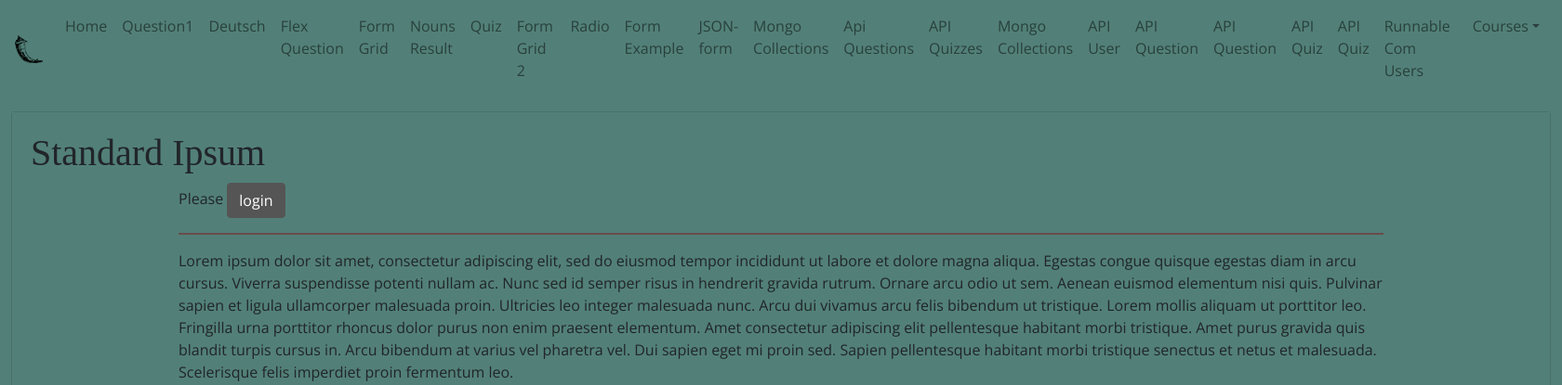
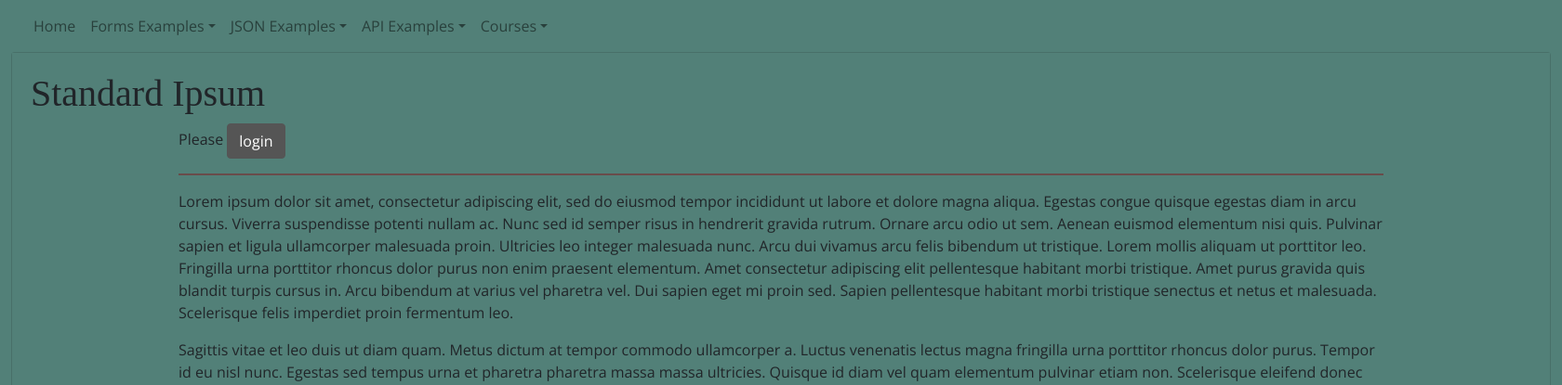
Before and after one commit to sjfke/flask-play, a Flask app: page / in a window 1680 px wide. Shown: the top 415 px of the page at 93% size. Run offline with Flask 3, Linux system fonts and the light colour scheme; some libraries are stand-ins or nearby versions; some web fonts are replaced.

Commit message:
add sub-menus

```diff
--- a/project/main.py
+++ b/project/main.py
@@ -467,7 +467,7 @@ def get_mongodb_collections():
 
 # @main.route('/api/user/<username>/')
 # redirects to URL with trailing '/', search engines will index twice
-# https://flask.palletsprojects.com/en/2.1.x/quickstart/#unique-urls-redirection-behavior
+# https://flask.palletsprojects.com/en/stable/quickstart/#unique-urls-redirection-behavior
 @main.route('/api/user/<username>')
 def show_user_profile(username):
     return f'User {escape(username)}'
--- a/project/templates/base.html
+++ b/project/templates/base.html
@@ -31,30 +31,67 @@
 </head>
 <header>
     <!-- https://pythonbasics.org/flask-tutorial-routes/ -->
-    <nav class="navbar navbar-expand-md navbar-light bg-primary mb-3">
-        <a class="navbar-brand" href="#"><img src="/static/flask-icon.png" width="30" height="30" alt=""></a>
-        <ul class="navbar-nav ml-auto">
+
+    <nav class="navbar navbar-expand-sm navbar-light bg-primary">
+        <div class="container-fluid">
+            <!-- <a class="navbar-brand" href="#"><img src="/static/flask-icon.png" width="30" height="30" alt=""></a> -->
+            <ul class="navbar-nav sm-auto">
                 <li class="nav-item"><a class="nav-link" href="/">Home</a></li>
-            <li class="nav-item"><a class="nav-link" href="/question1">Question1</a></li>
-            <li class="nav-item"><a class="nav-link" href="/deutsch">Deutsch</a></li>
-            <li class="nav-item"><a class="nav-link" href="/flex-question">Flex Question</a></li>
-            <li class="nav-item"><a class="nav-link" href="/form-grid">Form Grid</a></li>
-            <li class="nav-item"><a class="nav-link" href="/nouns-table-result">Nouns Result</a></li>
-            <li class="nav-item"><a class="nav-link" href="/quiz">Quiz</a></li>
-            <li class="nav-item"><a class="nav-link" href="/form-grid2">Form Grid 2</a></li>
-            <li class="nav-item"><a class="nav-link" href="/radio-button">Radio</a></li>
-            <li class="nav-item"><a class="nav-link" href="/form-example">Form Example</a></li>
-            <li class="nav-item"><a class="nav-link" href="/json-form">JSON-form</a></li>
-            <li class="nav-item"><a class="nav-link" href="/api/mongo-collections">Mongo Collections</a></li>
-            <li class="nav-item"><a class="nav-link" href="/api/questions">Api Questions</a></li>
-            <li class="nav-item"><a class="nav-link" href="/api/quizzes">API Quizzes</a></li>
-            <li class="nav-item"><a class="nav-link" href="/api/mongo-collections">Mongo Collections</a></li>
-            <li class="nav-item"><a class="nav-link" href="/api/user/<username>">API User</a></li>
-            <li class="nav-item"><a class="nav-link" href="/api/question/<cif>/<quid>/">API Question</a></li>
-            <li class="nav-item"><a class="nav-link" href="/api/question/<quid>">API Question</a></li>
-            <li class="nav-item"><a class="nav-link" href="/api/quiz/<cif>/<quiz_id>/">API Quiz</a></li>
-            <li class="nav-item"><a class="nav-link" href="/api/quiz/<quiz_id>">API Quiz</a></li>
-            <li class="nav-item"><a class="nav-link" href="/api/runnable-com-users">Runnable Com Users</a></li>
+
+                <li class="nav-item dropdown">
+                <a class="nav-link dropdown-toggle" href="#" role="button" data-bs-toggle="dropdown"
+                       aria-expanded="false">Forms Examples</a>
+                <ul class="dropdown-menu">
+                    <li class="dropdown-item"><a class="nav-link" href="/question1">Question1</a></li>
+                    <li class="dropdown-item"><a class="nav-link" href="/flex-question">Flex Question</a></li>
+                    <li class="dropdown-item"><a class="nav-link" href="/form-grid">Form Grid</a></li>
+                    <li class="dropdown-item"><a class="nav-link" href="/form-grid2">Form Grid 2</a></li>
+                    <li class="dropdown-item"><a class="nav-link" href="/form-example">Form Example</a></li>
+                    <li class="dropdown-item"><a class="nav-link" href="/radio-button">Radio</a></li>
+                    <li class="dropdown-item"><a class="nav-link" href="/quiz">Quiz</a></li>
+                    <li class="dropdown-item"><a class="nav-link" href="/nouns-table-result">Nouns Result</a></li>
+                </ul>
+
+                <li class="nav-item dropdown">
+                <a class="nav-link dropdown-toggle" href="#" role="button" data-bs-toggle="dropdown"
+                       aria-expanded="false">JSON Examples</a>
+                <ul class="dropdown-menu">
+                    <li class="dropdown-item"><a class="nav-link" href="/deutsch">Deutsch</a></li>
+                    <li class="dropdown-item"><a class="nav-link" href="/json-form">JSON-form</a></li>
+
+                </ul>
+
+                <li class="nav-item dropdown">
+                    <a class="nav-link dropdown-toggle" href="#" role="button" data-bs-toggle="dropdown"
+                       aria-expanded="false">API Examples</a>
+                    <ul class="dropdown-menu">
+                        <li class="dropdown-item"><a class="nav-link" href="/api/mongo-collections">Mongo
+                            Collections</a></li>
+                        <li class="dropdown-item"><a class="nav-link" href="/api/questions">Api Questions</a></li>
+                        <li class="dropdown-item"><a class="nav-link" href="/api/quizzes">API Quizzes</a></li>
+                        <li>
+                            <hr class="dropdown-divider">
+                        </li>
+                        <!-- CIF: 919ae5a5-34e4-4b88-979a-5187d46d1617 -->
+                        <!-- QID: 42cb197a-d10f-47e6-99bb-a814d4ca95da -->
+                        <!-- QIZ: 3021178c-c430-4285-bed2-114dfe4db9df -->
+                        <li class="dropdown-item"><a class="nav-link" href="/api/user/919ae5a5-34e4-4b88-979a-5187d46d1617">API User</a></li>
+                        <li class="dropdown-item"><a class="nav-link" href="/api/question/919ae5a5-34e4-4b88-979a-5187d46d1617/42cb197a-d10f-47e6-99bb-a814d4ca95da/">API
+                            CIF-Question</a></li>
+                        <li class="dropdown-item"><a class="nav-link" href="/api/question/42cb197a-d10f-47e6-99bb-a814d4ca95da">API Question</a></li>
+                        <!-- <li class="dropdown-item"><a class="nav-link" href="/api/quiz/<cif>/<quiz_id>/">API Quiz</a> # QIZ-3021178c-c430-4285-bed2-114dfe4db9df -->
+                        <!-- <li class="dropdown-item"><a class="nav-link" href="/api/quiz/<cif>/QIZ-3021178c-c430-4285-bed2-114dfe4db9df/">API Quiz</a> # -->
+                        <li class="dropdown-item"><a class="nav-link" href="/api/quiz/919ae5a5-34e4-4b88-979a-5187d46d1617/3021178c-c430-4285-bed2-114dfe4db9df/">API CIF-Quiz</a>
+                        </li>
+                        <li class="dropdown-item"><a class="nav-link" href="/api/quiz/3021178c-c430-4285-bed2-114dfe4db9df">API Quiz</a></li>
+                        <li>
+                            <hr class="dropdown-divider">
+                        </li>
+                        <li class="dropdown-item"><a class="nav-link" href="/api/runnable-com-users">Runnable Com
+                            Users</a></li>
+                    </ul>
+                </li>
+
                 <li class="nav-item dropdown">
                     <a class="nav-link dropdown-toggle" href="#" role="button" data-bs-toggle="dropdown"
                        aria-expanded="false">Courses</a>
@@ -64,6 +101,7 @@
                     </ul>
                 </li>
             </ul>
+        </div>
     </nav>
 </header>
 <body class="bg-primary">
```
Also changed, not shown: 1 other file. Lines whose indentation alone changed are shown as unchanged.
